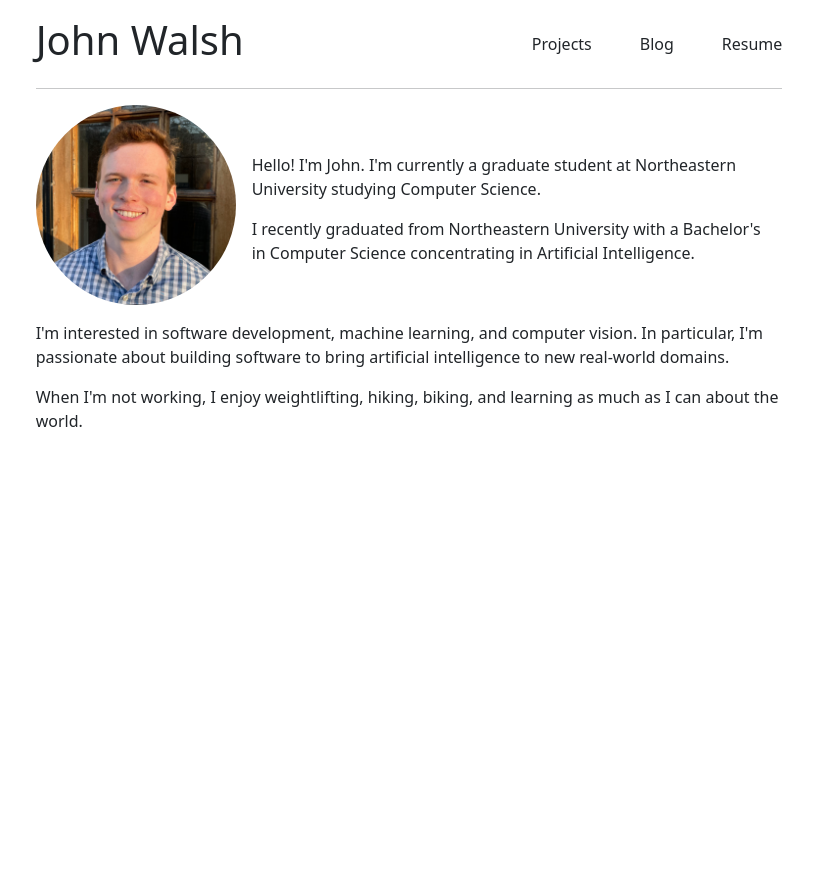
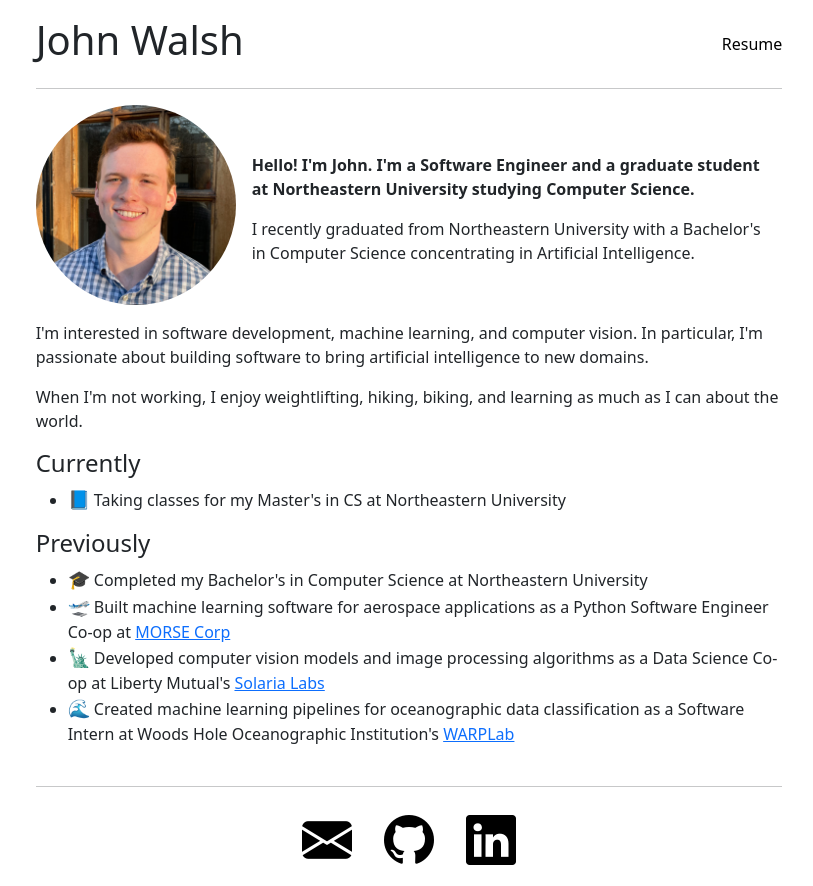
Before and after one commit to johnwaalsh/johnwaalsh.github.io, a React (Create React App) app: page / in a window 1280 px wide. Shown: the whole page, without its empty margins (231-1044 px from the left). Before the commit the page ends 800 px from the top, so only its background shows below. Built offline with nearby package versions, Linux system fonts and the light colour scheme.

Commit message:
finalize home page

```diff
--- a/package.json
+++ b/package.json
@@ -7,6 +7,7 @@
     "@testing-library/react": "^13.4.0",
     "@testing-library/user-event": "^13.5.0",
     "bootstrap": "^5.2.3",
+    "bootstrap-icons": "^1.10.5",
     "react": "^18.2.0",
     "react-dom": "^18.2.0",
     "react-router": "^6.11.0",
--- a/src/App.js
+++ b/src/App.js
@@ -3,6 +3,8 @@ import NavigationBar from "./nav";
 import './App.css';
 import HomeComponent from "./home/home";
 import Footer from "./footer";
+import ProjectsComponent from "./projects/projects";
+import BlogComponent from "./blog/blog";
 
 function App() {
   return (
@@ -13,7 +15,10 @@ function App() {
                     <NavigationBar/>
                     <Routes>
                         <Route path="/" element={<HomeComponent/>}/>
+                        <Route path="/projects" element={<ProjectsComponent/>}/>
+                        <Route path="/blog" element={<BlogComponent/>}/>
                     </Routes>
+                    <Footer/>
                 </div>
             </div>
         </BrowserRouter>
--- /dev/null
+++ b/src/blog/blog.js
@@ -0,0 +1,10 @@
+import React from "react";
+
+function BlogComponent() {
+    return (
+        <div className="text-start">
+            Coming soon...
+        </div>
+    );
+}
+export default BlogComponent;
--- a/src/footer.js
+++ b/src/footer.js
@@ -1,20 +1,12 @@
-import {Link} from "react-router-dom";
 import React from "react";
 
 function Footer() {
     return (
-        <div>
-            <div className="d-flex flex-column flex-sm-column flex-md-row flex-lg-row mt-3">
-                <Link to="/" className="align-self-start align-self-md-center align-self-lg-center me-auto text-decoration-none text-dark">
-                    <div className="d-flex">
-                        <h1 className="align-self-center">John Walsh</h1>
-                    </div>
-                </Link>
-                <Link to="/search" className="mb-1 mb-md-0 mb-lg-0 align-self-start align-self-md-center align-self-lg-center me-5 text-decoration-none text-dark">Projects</Link>
-                <Link to="/search" className="mb-1 mb-md-0 mb-lg-0 align-self-start align-self-md-center align-self-lg-center me-5 text-decoration-none text-dark">Blog</Link>
-                <Link to="/search" className="mb-1 mb-md-0 mb-lg-0 align-self-start align-self-md-center align-self-lg-center text-decoration-none text-dark">Resume</Link>
-            </div>
+        <div className="mt-4 mb-2">
             <hr/>
+            <a className="footer-icon" href="mailto:johnwalsh7412@gmail.com"><i style={{fontSize: 50}} className="m-3 bi bi-envelope-fill"></i></a>
+            <a className="footer-icon" href="https://github.com/johnwaalsh"><i style={{fontSize: 50}} className="m-3 bi bi-github"></i></a>
+            <a className="footer-icon" href="https://www.linkedin.com/in/johnwalsh01" ><i style={{fontSize: 50}} className="m-3 bi bi-linkedin"></i></a>
         </div>
     )
 }
--- a/src/home/home.js
+++ b/src/home/home.js
@@ -6,13 +6,24 @@ function HomeComponent() {
             <div className="d-flex">
                 <img style={{height: 200}} alt="profile" className="rounded-circle" src="images/profile.png"/>
                 <div className="d-flex flex-column m-3 mt-5">
-                    <span className="mb-3">Hello! I'm John. I'm currently a graduate student at Northeastern University studying Computer Science.</span>
+                    <span className="mb-3"><b>Hello! I'm John. I'm a Software Engineer and a graduate student at Northeastern University studying Computer Science.</b></span>
                     <span className="mb-3">I recently graduated from Northeastern University with a Bachelor's in Computer Science concentrating in Artificial Intelligence.</span>
                 </div>
             </div>
             <div className="d-flex flex-column mt-3">
-                <span className="mb-3">I'm interested in software development, machine learning, and computer vision. In particular, I'm passionate about building software to bring artificial intelligence to new real-world domains.</span>
-                <span className="">When I'm not working, I enjoy weightlifting, hiking, biking, and learning as much as I can about the world. </span>
+                <span className="mb-3">I'm interested in software development, machine learning, and computer vision. In particular, I'm passionate about building software to bring artificial intelligence to new domains.</span>
+                <span className="mb-3">When I'm not working, I enjoy weightlifting, hiking, biking, and learning as much as I can about the world. </span>
+                <h4 className="">Currently </h4>
+                <ul>
+                    <li><span className="mb-3"><span style={{fontSize: 18}}>📘</span> Taking classes for my Master's in CS at Northeastern University</span></li>
+                </ul>
+                <h4 className="">Previously </h4>
+                <ul>
+                    <li><span className="mb-1"><span style={{fontSize: 18}}>🎓</span> Completed my Bachelor's in Computer Science at Northeastern University</span></li>
+                    <li><span className="mb-1"><span style={{fontSize: 18}}>🛫</span> Built machine learning software for aerospace applications as a Python Software Engineer Co-op at <a href="https://www.morsecorp.com/">MORSE Corp</a></span></li>
+                    <li><span className="mb-1"><span style={{fontSize: 18}}>🗽</span> Developed computer vision models and image processing algorithms as a Data Science Co-op at Liberty Mutual's <a href="https://www.solarialabs.com/">Solaria Labs</a></span></li>
+                    <li><span className="mb-1"><span style={{fontSize: 18}}>🌊</span> Created machine learning pipelines for oceanographic data classification as a Software Intern at Woods Hole Oceanographic Institution's <a href="https://warp.whoi.edu/">WARPLab</a></span></li>
+                </ul>
             </div>
         </div>
     );
--- a/src/index.css
+++ b/src/index.css
@@ -11,3 +11,19 @@ code {
   font-family: source-code-pro, Menlo, Monaco, Consolas, 'Courier New',
     monospace;
 }
+
+.footer-icon {
+  color: black;
+}
+
+.footer-icon:hover {
+  color: dodgerblue;
+}
+
+.nav-item {
+  color: black;
+}
+
+.nav-item:hover {
+  color: dodgerblue;
+}
--- a/src/index.js
+++ b/src/index.js
@@ -4,6 +4,7 @@ import './index.css';
 import App from './App';
 import reportWebVitals from './reportWebVitals';
 import 'bootstrap/dist/css/bootstrap.min.css';
+import 'bootstrap-icons/font/bootstrap-icons.css';
 
 const root = ReactDOM.createRoot(document.getElementById('root'));
 root.render(
--- a/src/nav.js
+++ b/src/nav.js
@@ -10,9 +10,9 @@ function NavigationBar() {
                             <h1 className="align-self-center">John Walsh</h1>
                         </div>
                     </Link>
-                    <Link to="/search" className="mb-1 mb-md-0 mb-lg-0 align-self-start align-self-md-center align-self-lg-center me-5 text-decoration-none text-dark">Projects</Link>
-                    <Link to="/search" className="mb-1 mb-md-0 mb-lg-0 align-self-start align-self-md-center align-self-lg-center me-5 text-decoration-none text-dark">Blog</Link>
-                    <Link to="/search" className="mb-1 mb-md-0 mb-lg-0 align-self-start align-self-md-center align-self-lg-center text-decoration-none text-dark">Resume</Link>
+                    {/*<Link to="/projects" className="mb-1 mb-md-0 mb-lg-0 align-self-start align-self-md-center align-self-lg-center me-5 text-decoration-none text-dark">Projects</Link>*/}
+                    {/*<Link to="/blog" className="mb-1 mb-md-0 mb-lg-0 align-self-start align-self-md-center align-self-lg-center me-5 text-decoration-none text-dark">Blog</Link>*/}
+                    <a href="/assets/JohnWalshResume.pdf" className="nav-item mb-1 mb-md-0 mb-lg-0 align-self-start align-self-md-center align-self-lg-center text-decoration-none">Resume</a>
                 </div>
                 <hr/>
             </div>
--- /dev/null
+++ b/src/projects/projects.js
@@ -0,0 +1,10 @@
+import React from "react";
+
+function ProjectsComponent() {
+    return (
+        <div className="text-start">
+            Coming soon...
+        </div>
+    );
+}
+export default ProjectsComponent;
```
Also changed, not shown: 2 other files (tests, documents, lock files or other folders).
